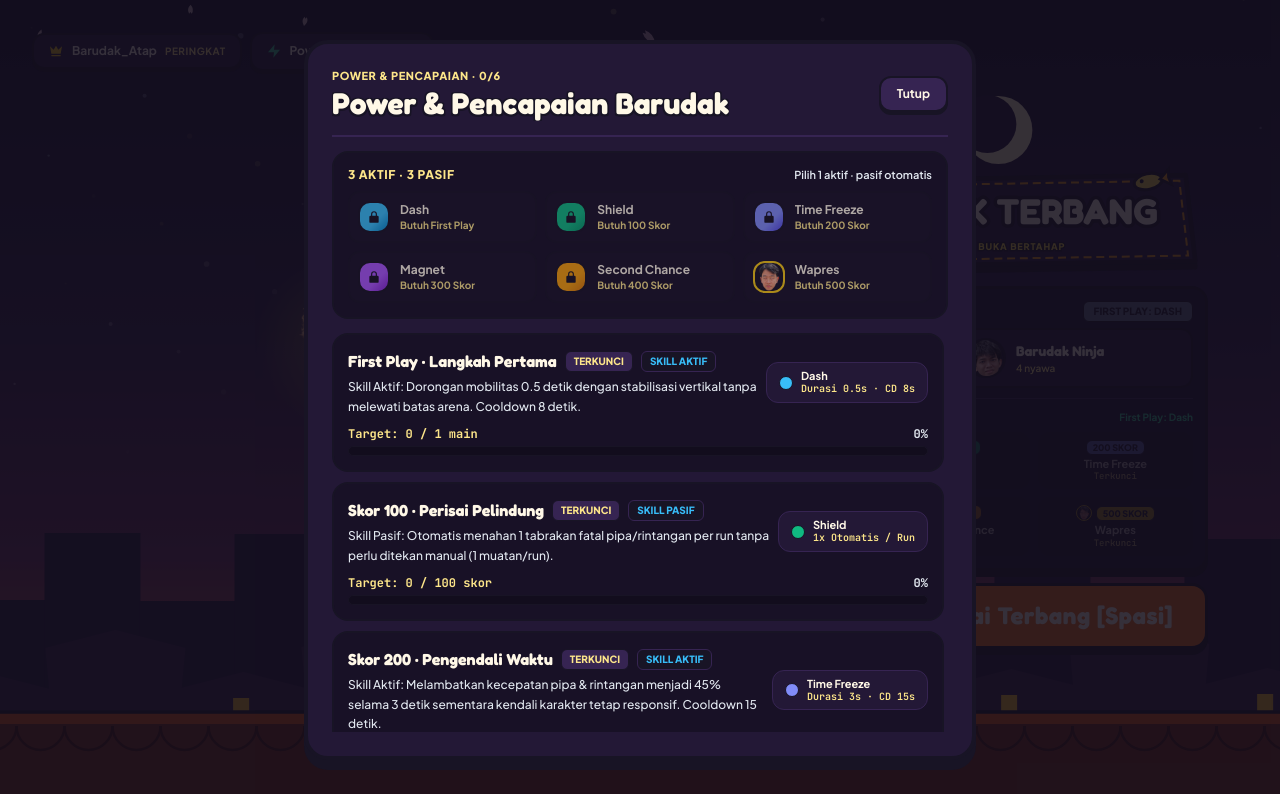
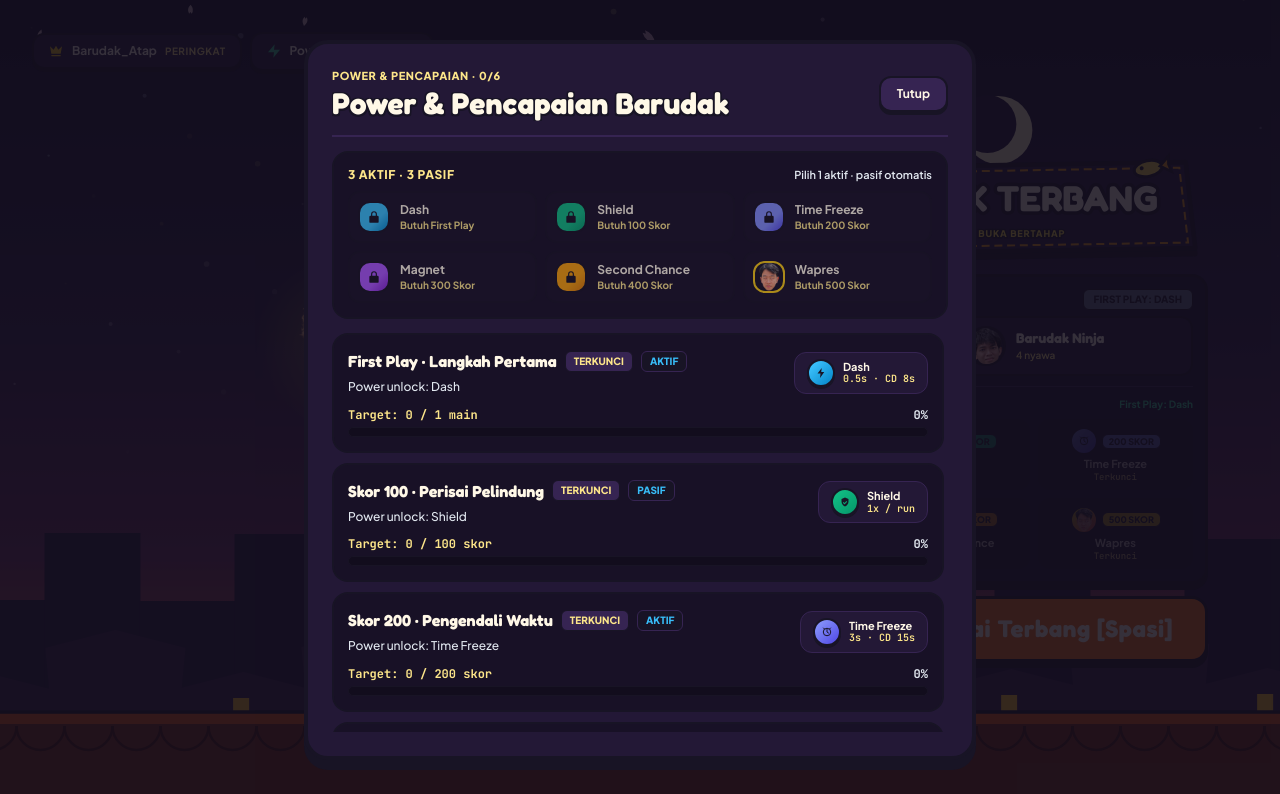
Before and after one commit to HAF2004/game-kucing, a React (Vite) app: page / in a window 1280 px wide. Both pictures are taken after a click on the button "Buka Daftar Pencapaian dan Arsenal Power Barudak". Shown: the top 794 px of the page. Built offline with nearby package versions, Linux system fonts and the light colour scheme; no server answers.

Commit message:
feat: simplify power unlock UI

```diff
--- a/src/components/AchievementToast.tsx
+++ b/src/components/AchievementToast.tsx
@@ -1,5 +1,6 @@
 import React from 'react';
 import { AchievementUnlockNotice } from '../game/achievementService';
+import { PowerIcon } from './PowerIcon';
 
 interface AchievementToastProps {
   notices: AchievementUnlockNotice[];
@@ -15,37 +16,16 @@ export const AchievementToast: React.FC<AchievementToastProps> = ({ notices }) =
       role="status"
       aria-live="polite"
       data-testid="achievement-unlock-toast"
-      className="fixed top-16 md:top-auto md:bottom-12 left-1/2 -translate-x-1/2 z-50 pointer-events-none flex items-center gap-3 px-4 py-2.5 rounded-2xl bg-[#231836] border-[3px] border-[#FACC15] shadow-[0_6px_0_#181425] text-[#FFF8E7] transition-all duration-200"
+      className="fixed top-3 sm:top-16 md:top-auto md:bottom-12 left-1/2 -translate-x-1/2 z-50 pointer-events-none flex items-center gap-2.5 px-3 py-2 rounded-2xl bg-[#231836]/95 border-2 border-[#FACC15] shadow-[0_4px_0_#181425] text-[#FFF8E7] transition-all duration-200 max-w-[min(92vw,17rem)]"
     >
-      {/* Power Unlock Badge or Wapres Icon */}
-      {latest.reward.iconAsset ? (
-        <img
-          src={latest.reward.iconAsset}
-          alt={latest.reward.shortName}
-          className="w-9 h-9 rounded-xl border-2 border-[#FACC15] object-cover shrink-0 shadow-[0_2px_0_#181425]"
-        />
-      ) : (
-        <div
-          className="w-9 h-9 rounded-xl border-2 border-[#181425] flex items-center justify-center shrink-0 shadow-[0_2px_0_#181425]"
-          style={{ backgroundColor: latest.reward.primaryColor || '#FACC15' }}
-          aria-hidden="true"
-        >
-          <svg viewBox="0 0 24 24" className="w-5 h-5 text-[#181425]" fill="currentColor">
-            <path d="M13 2L3 14h9l-1 8 10-12h-9l1-8z" />
-          </svg>
+      <PowerIcon power={latest.reward} size="md" />
+
+      <div className="text-left min-w-0">
+        <div className="text-[9px] font-extrabold uppercase tracking-wider text-[#FDE047]">
+          POWER UNLOCK
         </div>
-      )}
-
-      <div className="text-left">
-        <div className="text-[10px] font-extrabold uppercase tracking-wider text-[#FDE047]">
-          PENCAPAIAN &amp; POWER BARU TERBUKA!
-        </div>
-        <div className="font-display text-sm md:text-base font-bold text-[#FFF8E7] leading-tight">
-          {latest.achievement.name}
-        </div>
-        <div className="text-xs font-semibold text-[#34D399]">
-          {latest.reward.category === 'passive' ? 'Skill Pasif' : 'Skill Aktif'}:{' '}
-          {latest.reward.name}
+        <div className="font-display text-sm font-bold text-[#FFF8E7] leading-tight truncate">
+          {latest.reward.shortName} terbuka
         </div>
       </div>
     </div>
--- a/src/components/AchievementsModal.tsx
+++ b/src/components/AchievementsModal.tsx
@@ -5,6 +5,7 @@ import {
   PowerAbilityId,
   PowerAbilitySpec,
 } from '../game/achievementDefinitions';
+import { PowerIcon } from './PowerIcon';
 
 interface AchievementsModalProps {
   achievements: AchievementState[];
@@ -194,39 +195,27 @@ export const AchievementsModal: React.FC<AchievementsModalProps> = ({
                         {ach.unlocked ? 'TERBUKA' : 'TERKUNCI'}
                       </span>
                       <span className="text-[10px] font-extrabold uppercase px-2 py-0.5 rounded-md bg-[#181425] border border-[#362452] text-[#38BDF8]">
-                        {reward?.category === 'passive' ? 'SKILL PASIF' : 'SKILL AKTIF'}
+                          {reward?.category === 'passive' ? 'PASIF' : 'AKTIF'}
                       </span>
                     </div>
                     <p className="text-xs text-[#E2E8F0] mt-1 leading-relaxed">
-                      {reward ? reward.description : ach.description}
+                      {reward ? `Power unlock: ${reward.shortName}` : ach.description}
                     </p>
                   </div>
 
                   {/* Power Ability Reward & Cooldown Badge */}
                   <div className="flex items-center gap-2 bg-[#231836] border border-[#362452] rounded-xl px-3 py-1.5 shrink-0 self-start sm:self-center">
-                    {reward?.iconAsset ? (
-                      <img
-                        src={reward.iconAsset}
-                        alt={reward.shortName}
-                        className="w-6 h-6 rounded-full border border-[#FACC15] object-cover shrink-0"
-                      />
-                    ) : (
-                      <span
-                        className="w-3.5 h-3.5 rounded-full border border-[#181425] shrink-0"
-                        style={{ backgroundColor: reward?.primaryColor || '#F97316' }}
-                        aria-hidden="true"
-                      />
-                    )}
+                    {reward ? <PowerIcon power={reward} size="sm" /> : null}
                     <div className="text-[11px] leading-tight">
                       <div className="font-bold text-[#FFF8E7]">{reward?.shortName}</div>
                       <div className="text-[10px] font-mono-tabular font-semibold text-[#FDE68A]">
                         {reward?.category === 'passive'
                           ? reward.maxChargesPerRun
-                            ? `${reward.maxChargesPerRun}x Otomatis / Run`
-                            : 'Radius 125 Unit'
+                            ? `${reward.maxChargesPerRun}x / run`
+                            : 'Radius 125'
                           : reward?.maxChargesPerRun
-                          ? `Durasi ${reward.durationSec}s · 1x/Run`
-                          : `Durasi ${reward?.durationSec}s · CD ${reward?.cooldownSec}s`}
+                          ? `${reward.durationSec}s · 1x/run`
+                          : `${reward?.durationSec}s · CD ${reward?.cooldownSec}s`}
                       </div>
                     </div>
                   </div>
--- a/src/components/HudOverlay.tsx
+++ b/src/components/HudOverlay.tsx
@@ -7,6 +7,7 @@ import {
   PowerAbilitySpec,
 } from '../game/achievementDefinitions';
 import { RunPowerMap } from '../game/types';
+import { PowerIcon } from './PowerIcon';
 
 export interface HudSnapshot {
   score: number;
@@ -257,22 +258,7 @@ export const HudOverlay: React.FC<HudOverlayProps> = ({
             >
               <div className="flex items-center justify-between gap-2 w-full">
                 <div className="flex items-center gap-1.5 min-w-0">
-                  {equippedPower.iconAsset ? (
-                    <img
-                      src={equippedPower.iconAsset}
-                      alt={equippedPower.shortName}
-                      className="w-5 h-5 rounded-full border border-[#FACC15] object-cover shrink-0"
-                    />
-                  ) : (
-                    <span
-                      className="w-3 h-3 rounded-full border border-[#181425] shrink-0"
-                      style={{
-                        backgroundColor: chosenSkillState.unlocked
-                          ? equippedPower.primaryColor
-                          : '#475569',
-                      }}
-                    />
-                  )}
+                  <PowerIcon power={equippedPower} size="sm" />
                   <span className="text-[11px] font-extrabold text-[#FFF8E7] truncate">
                     {isPowerUnlocked ? equippedPower.shortName : 'Tanpa Skill'}
                   </span>
@@ -427,22 +413,7 @@ export const HudOverlay: React.FC<HudOverlayProps> = ({
           }`}
         >
           <div className="flex items-center gap-2 min-w-0">
-            {equippedPower.iconAsset ? (
-              <img
-                src={equippedPower.iconAsset}
-                alt={equippedPower.shortName}
-                className="w-6 h-6 rounded-full border border-[#FACC15] object-cover shrink-0"
-              />
-            ) : (
-              <span
-                className="w-3.5 h-3.5 rounded-full border border-[#181425] shrink-0"
-                style={{
-                  backgroundColor: chosenSkillState.unlocked
-                    ? equippedPower.primaryColor
-                    : '#475569',
-                }}
-              />
-            )}
+            <PowerIcon power={equippedPower} size="md" />
             <div className="text-left min-w-0">
               <div className="font-display text-xs font-extrabold truncate">
                 SKILL AKTIF: {isPowerUnlocked ? equippedPower.shortName.toUpperCase() : 'TERKUNCI'}
--- /dev/null
+++ b/src/components/PowerIcon.tsx
@@ -0,0 +1,61 @@
+import React from 'react';
+import { PowerAbilitySpec } from '../game/achievementDefinitions';
+
+interface PowerIconProps {
+  power: Pick<PowerAbilitySpec, 'reward_id' | 'primaryColor' | 'accentColor' | 'iconAsset' | 'shortName'>;
+  size?: 'sm' | 'md' | 'lg';
+}
+
+const SIZE_CLASSES: Record<NonNullable<PowerIconProps['size']>, string> = {
+  sm: 'w-7 h-7',
+  md: 'w-9 h-9',
+  lg: 'w-11 h-11',
+};
+
+function PowerGlyph({ rewardId }: { rewardId: PowerAbilitySpec['reward_id'] }) {
+  if (rewardId === 'dash') {
+    return (
+      <path d="M13.5 2L5 13h6l-1 9 8.5-12h-6L13.5 2z" fill="currentColor" />
+    );
+  }
+  if (rewardId === 'time_freeze') {
+    return (
+      <>
+        <circle cx="12" cy="12" r="7.5" fill="none" stroke="currentColor" strokeWidth="2" />
+        <path d="M12 7v5l3 2M5 4l2 2M19 4l-2 2" fill="none" stroke="currentColor" strokeWidth="2" strokeLinecap="round" />
+      </>
+    );
+  }
+  if (rewardId === 'shield') {
+    return <path d="M12 3l7 3v5c0 4.7-3 8.1-7 10-4-1.9-7-5.3-7-10V6l7-3zm-1 11l-2-2-1.4 1.4L11 16.8l5.4-5.4L15 10l-4 4z" fill="currentColor" />;
+  }
+  if (rewardId === 'magnet') {
+    return <path d="M5 4v7a7 7 0 0014 0V4h-4v7a3 3 0 01-6 0V4H5zm0 0h4v4H5V4zm10 0h4v4h-4V4z" fill="currentColor" />;
+  }
+  if (rewardId === 'second_chance') {
+    return <path d="M12 20.5S4 15.8 4 9.7A4.2 4.2 0 018.2 5.5c1.6 0 3 .9 3.8 2.1.8-1.2 2.2-2.1 3.8-2.1A4.2 4.2 0 0120 9.7c0 6.1-8 10.8-8 10.8z" fill="currentColor" />;
+  }
+  if (rewardId === 'wapres') {
+    return <path d="M13 2L3 14h9l-1 8 10-12h-9l1-8z" fill="currentColor" />;
+  }
+  return <path d="M12 3a5 5 0 00-5 5v2H6a2 2 0 00-2 2v7a2 2 0 002 2h12a2 2 0 002-2v-7a2 2 0 00-2-2h-1V8a5 5 0 00-5-5zm-3 7V8a3 3 0 016 0v2H9z" fill="currentColor" />;
+}
+
+export const PowerIcon: React.FC<PowerIconProps> = ({ power, size = 'md' }) => (
+  <span
+    className={`${SIZE_CLASSES[size]} rounded-full border-2 border-[#181425] shrink-0 inline-flex items-center justify-center overflow-hidden shadow-[0_2px_0_#181425]`}
+    style={{
+      background: `linear-gradient(135deg, ${power.primaryColor} 20%, ${power.accentColor} 100%)`,
+    }}
+    title={power.shortName}
+    aria-hidden="true"
+  >
+    {power.iconAsset ? (
+      <img src={power.iconAsset} alt="" className="w-full h-full object-cover" />
+    ) : (
+      <svg viewBox="0 0 24 24" className="w-1/2 h-1/2 text-[#181425]" aria-hidden="true">
+        <PowerGlyph rewardId={power.reward_id} />
+      </svg>
+    )}
+  </span>
+);
--- a/src/components/TitleOverlay.tsx
+++ b/src/components/TitleOverlay.tsx
@@ -5,6 +5,7 @@ import {
   PowerAbilityId,
   PowerAbilitySpec,
 } from '../game/achievementDefinitions';
+import { PowerIcon } from './PowerIcon';
 
 interface TitleOverlayProps {
   selectedSkin: CatSkinId;
@@ -322,13 +323,7 @@ export const TitleOverlay: React.FC<TitleOverlayProps> = ({
                     }`}
                   >
                     <div className="flex items-center justify-center gap-1 mb-0.5">
-                      {reward.iconAsset ? (
-                        <img
-                          src={reward.iconAsset}
-                          alt={reward.shortName}
-                          className="w-4 h-4 rounded-full border border-[#FACC15] object-cover shrink-0"
-                        />
-                      ) : null}
+                      <PowerIcon power={reward} size="sm" />
                       <span
                         className="px-1.5 py-0.5 rounded-md border border-[#181425] text-[9px] font-extrabold text-[#181425] leading-none"
                         style={{ backgroundColor: reward.primaryColor }}
```
